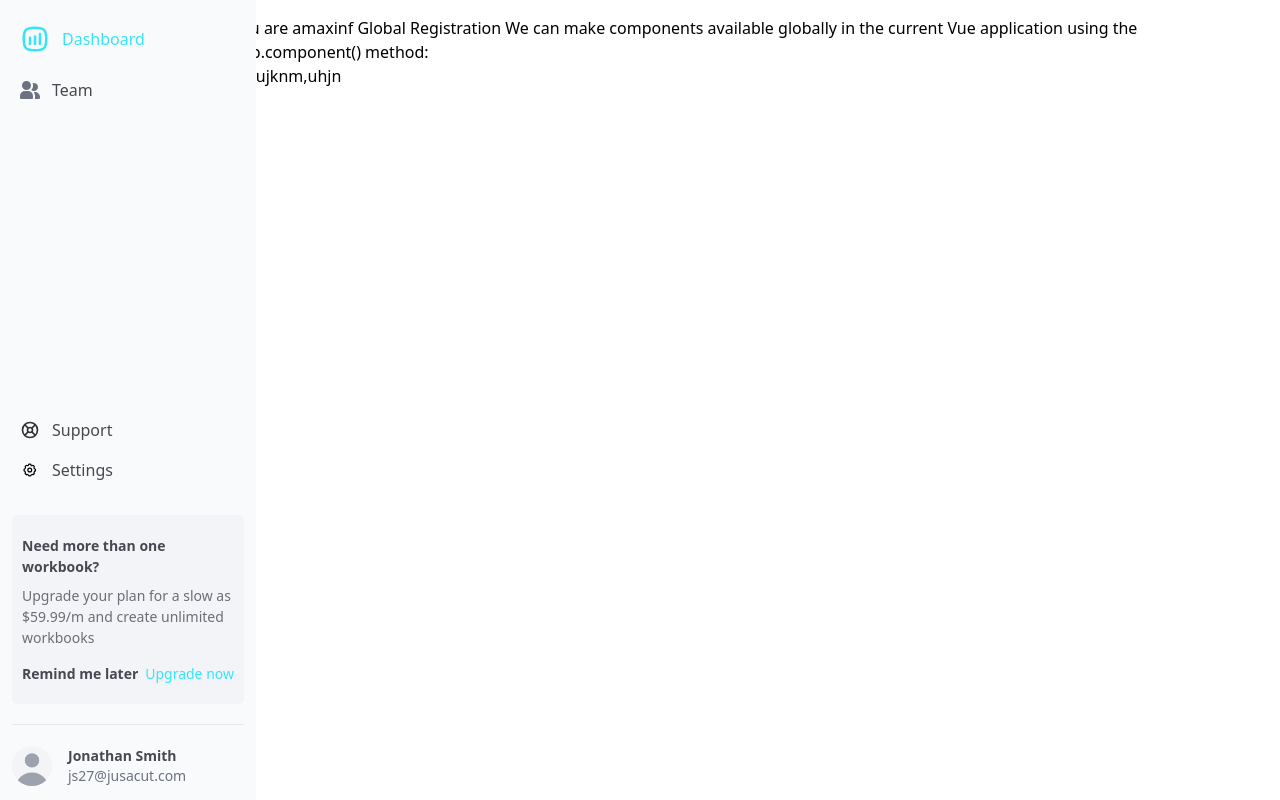
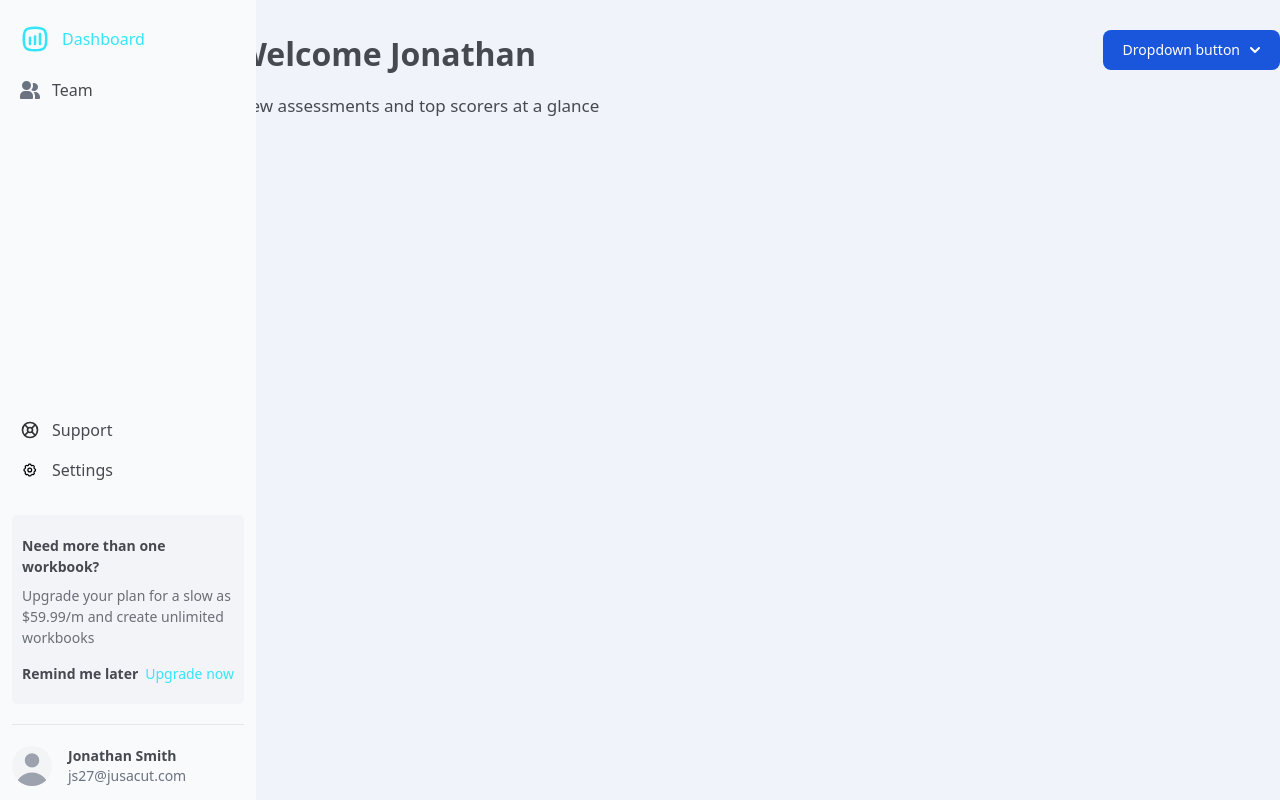
Before and after one commit to chayilDeborah/Vue-project, a Vue app: page / in a window 1280 px wide. Built offline with nearby package versions, Linux system fonts and the light colour scheme.

Commit message:
feat: create navbar component

```diff
--- a/src/App.vue
+++ b/src/App.vue
@@ -1,17 +1,12 @@
 <script setup>
-import Sidebar from './components/Sidebar.vue';
+import Navbar from './components/Navbar.vue';
+import Sidebar from './components/Sidebar.vue'
 </script>
 
+<template>
+  <Sidebar />
+  <div class="sm:ml-[13.5rem]">
+  <Navbar />
 
-  <template>
-
-    <Sidebar />
-    <div class="p-4 sm:ml-[13.5rem]">
-      <div>you are amaxinf Global Registration
-We can make components available globally in the current Vue application using the app.component() method:</div>
-<div>jhbujknm,uhjn</div>
-</div>
-
-
-
-  </template>
+  </div>
+</template>
--- a/src/assets/main.css
+++ b/src/assets/main.css
@@ -3,6 +3,9 @@
 #app {
   max-width: 1280px;
   margin: 0 auto;
-
+background: #F0F4FA;
   font-weight: normal;
 }
+body {
+  background: rgb(240, 244, 250);
+}
--- /dev/null
+++ b/src/components/Navbar.vue
@@ -0,0 +1,74 @@
+<template>
+  <div class="flex justify-center bg-[#F0F4FA]">
+    <div class="w-full mt-[30px]">
+      <div class="flex justify-between ml-[20px]">
+        <div class="text-[32px] text-[#464A50] font-bold">Welcome Jonathan</div>
+        <div>
+          <button
+            id="dropdownDefaultButton"
+            data-dropdown-toggle="dropdown"
+            class="text-white bg-blue-700 hover:bg-blue-800 focus:ring-4 focus:outline-none focus:ring-blue-300 font-medium rounded-lg text-sm px-5 py-2.5 text-center inline-flex items-center dark:bg-blue-600 dark:hover:bg-blue-700 dark:focus:ring-blue-800"
+            type="button"
+          >
+            Dropdown button
+            <svg
+              class="w-2.5 h-2.5 ml-2.5"
+              aria-hidden="true"
+              xmlns="http://www.w3.org/2000/svg"
+              fill="none"
+              viewBox="0 0 10 6"
+            >
+              <path
+                stroke="currentColor"
+                stroke-linecap="round"
+                stroke-linejoin="round"
+                stroke-width="2"
+                d="m1 1 4 4 4-4"
+              />
+            </svg>
+          </button>
+          <!-- Dropdown menu -->
+          <div
+            id="dropdown"
+            class="z-10 hidden bg-white divide-y divide-gray-100 rounded-lg shadow w-44 dark:bg-gray-700"
+          >
+            <ul
+              class="py-2 text-sm text-gray-700 dark:text-gray-200"
+              aria-labelledby="dropdownDefaultButton"
+            >
+              <li>
+                <a
+                  href="#"
+                  class="block px-4 py-2 hover:bg-gray-100 dark:hover:bg-gray-600 dark:hover:text-white"
+                  >Dashboard</a
+                >
+              </li>
+              <li>
+                <a
+                  href="#"
+                  class="block px-4 py-2 hover:bg-gray-100 dark:hover:bg-gray-600 dark:hover:text-white"
+                  >Settings</a
+                >
+              </li>
+              <li>
+                <a
+                  href="#"
+                  class="block px-4 py-2 hover:bg-gray-100 dark:hover:bg-gray-600 dark:hover:text-white"
+                  >Earnings</a
+                >
+              </li>
+              <li>
+                <a
+                  href="#"
+                  class="block px-4 py-2 hover:bg-gray-100 dark:hover:bg-gray-600 dark:hover:text-white"
+                  >Sign out</a
+                >
+              </li>
+            </ul>
+          </div>
+        </div>
+      </div>
+      <div class="mt-[15px] text-[#464A50] text-[17px] ml-[20px]">View assessments and top scorers at a glance</div>
+    </div>
+  </div>
+</template>
--- a/src/components/Sidebar.vue
+++ b/src/components/Sidebar.vue
@@ -1,10 +1,10 @@
-<template>
+<template class="bg-white">
   <aside
     id="default-sidebar"
-    class="fixed top-0 left-0 z-40 w-64 h-screen transition-transform -translate-x-full sm:translate-x-0"
+    class="fixed top-0 left-0 z-40  w-64 h-screen transition-transform -translate-x-full sm:translate-x-0"
     aria-label="Sidebar"
   >
-    <div class="h-full px-3 py-4 overflow-y-auto bg-gray-50 dark:bg-gray-800">
+    <div class="h-full px-3 py-4 overflow-y-auto bg-gray-50 dark:bg-gray-800 bg-[white]">
       <ul class="space-y-2 font-medium">
         <li>
           <a
```
